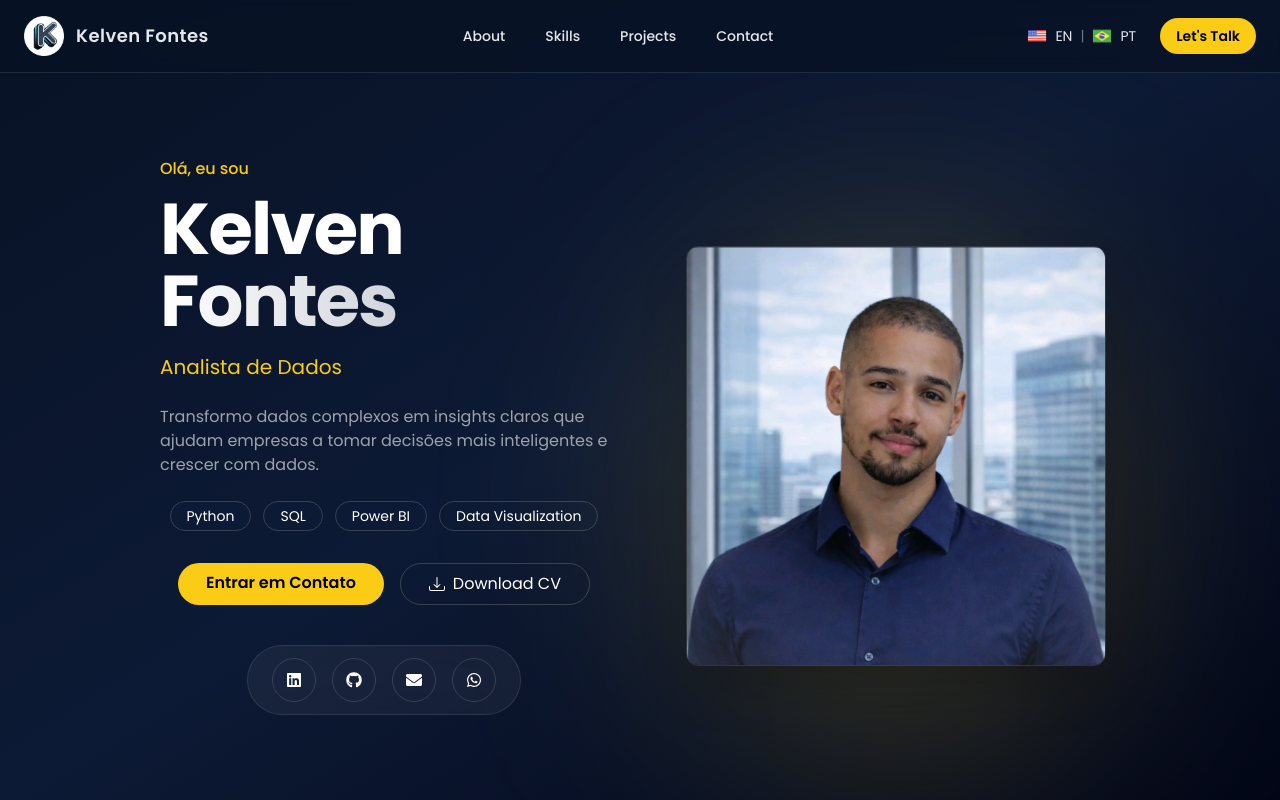
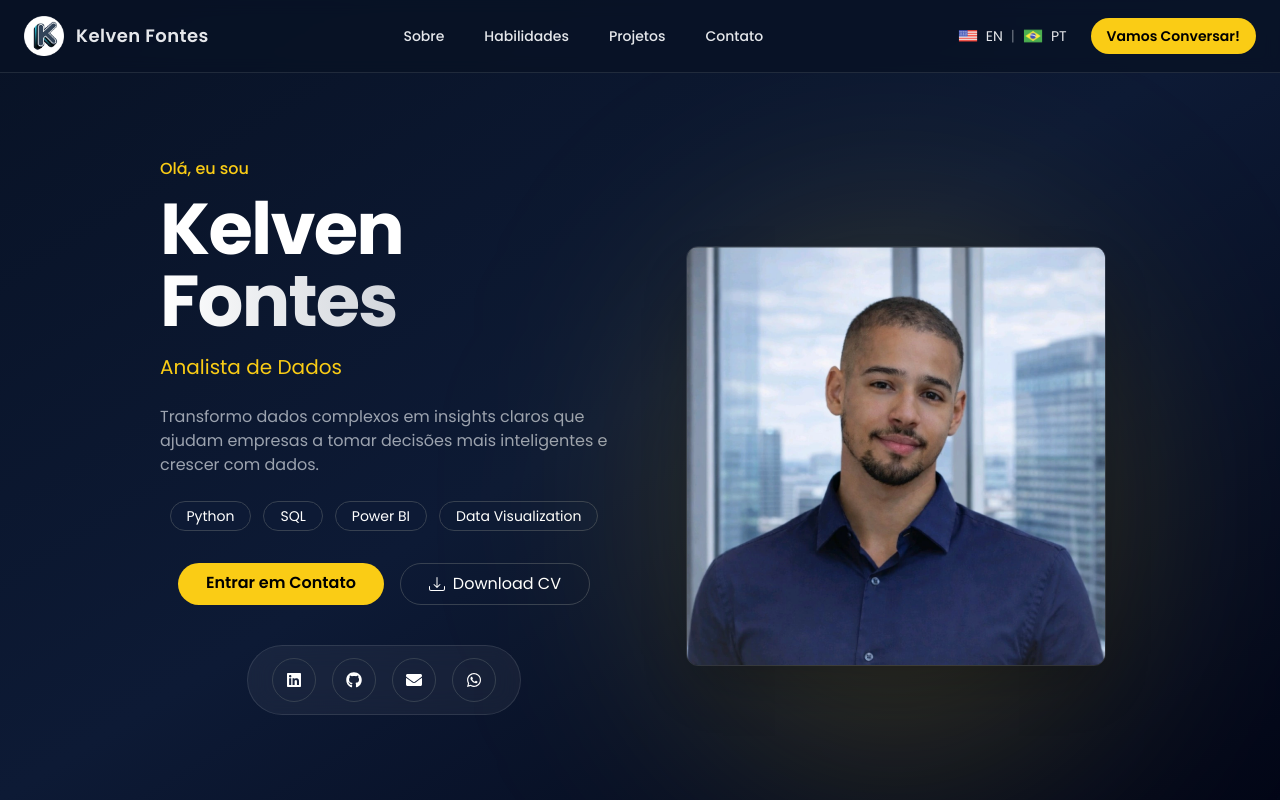
Before and after one commit to KelvenFontes/my-portfolio, a Next.js app: page /pt in a window 1280 px wide. Shown: the top 800 px of the page. Built offline with nearby package versions, Linux system fonts and the light colour scheme.

Commit message:
feat: adicionar dicionários de navegação em inglês e português no componente Navbar

```diff
--- a/src/app/en/page.tsx
+++ b/src/app/en/page.tsx
@@ -17,7 +17,7 @@ export default async function Home() {
 
   return (
     <>
-      <Navbar />
+      <Navbar dict={dict}/>
 
       <Hero dict={dict}/>
 
--- a/src/app/pt/page.tsx
+++ b/src/app/pt/page.tsx
@@ -17,7 +17,7 @@ export default async function Home() {
 
   return (
     <>
-      <Navbar />
+      <Navbar dict={dict}/>
 
       <Hero dict={dict}/>
 
--- a/src/components/Navbar.tsx
+++ b/src/components/Navbar.tsx
@@ -5,7 +5,7 @@ import Image from "next/image"
 import { useState } from "react"
 import { Menu, X } from "lucide-react"
 
-export default function Navbar() {
+export default function Navbar({dict}:any) {
 
   const [menuOpen, setMenuOpen] = useState<boolean>(false)
 
@@ -29,19 +29,19 @@ export default function Navbar() {
         <div className="hidden md:flex items-center gap-10 text-sm font-medium">
 
           <Link href="#about" className="hover:text-yellow-400 transition">
-            About
+            {dict.navbar.about}
           </Link>
 
           <Link href="#skills" className="hover:text-yellow-400 transition">
-            Skills
+            {dict.navbar.skills}
           </Link>
 
           <Link href="#projects" className="hover:text-yellow-400 transition">
-            Projects
+            {dict.navbar.projects}
           </Link>
 
           <Link href="#contact" className="hover:text-yellow-400 transition">
-            Contact
+            {dict.navbar.contact}
           </Link>
 
         </div>
@@ -77,7 +77,7 @@ export default function Navbar() {
             href="#contact"
             className="hidden md:block bg-yellow-400 text-black px-4 py-2 rounded-full text-sm font-semibold hover:scale-105 transition"
           >
-            Let's Talk
+            {dict.navbar.contactButton}
           </Link>
 
           {/* HAMBURGER */}
@@ -101,19 +101,19 @@ export default function Navbar() {
         <div className="flex flex-col items-center gap-5 py-6 bg-[#081225] border-t border-white/10">
 
           <Link href="#about" onClick={() => setMenuOpen(false)}>
-            About
+            {dict.navbar.about}
           </Link>
 
           <Link href="#skills" onClick={() => setMenuOpen(false)}>
-            Skills
+            {dict.navbar.skills}
           </Link>
 
           <Link href="#projects" onClick={() => setMenuOpen(false)}>
-            Projects
+            {dict.navbar.projects}
           </Link>
 
           <Link href="#contact" onClick={() => setMenuOpen(false)}>
-            Contact
+            {dict.navbar.contact}
           </Link>
 
           <span className="w-full h-px bg-white/10"></span>
@@ -137,7 +137,7 @@ export default function Navbar() {
             href="#contact"
             className="bg-yellow-400 text-black px-4 py-2 rounded-full font-semibold hover:scale-105 transition"
           >
-            Let's Talk
+            {dict.navbar.contactButton}
           </Link>
 
         </div>
--- a/src/messages/en.json
+++ b/src/messages/en.json
@@ -28,5 +28,13 @@
     "projects": "Data Projects",
     "years": "Years Learning Data",
     "dashboards": "Dashboards Built"
+  },
+  "navbar": {
+    "home": "Home",
+    "about": "About",
+    "skills": "Skills",
+    "projects": "Projects",
+    "contact": "Contact",
+    "contactButton": "Let's Talk"
   }
 }
--- a/src/messages/pt.json
+++ b/src/messages/pt.json
@@ -28,5 +28,13 @@
     "projects": "Projetos de Dados",
     "years": "Anos Estudando Dados",
     "dashboards": "Dashboards Criados"
+  },
+  "navbar": {
+    "home": "Início",
+    "about": "Sobre",
+    "skills": "Habilidades",
+    "projects": "Projetos",
+    "contact": "Contato",
+    "contactButton": "Vamos Conversar!"
   }
 }
```
